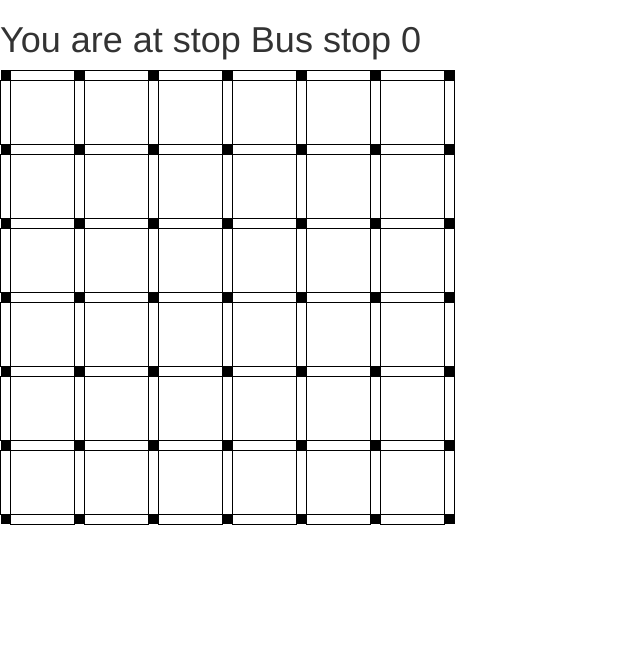
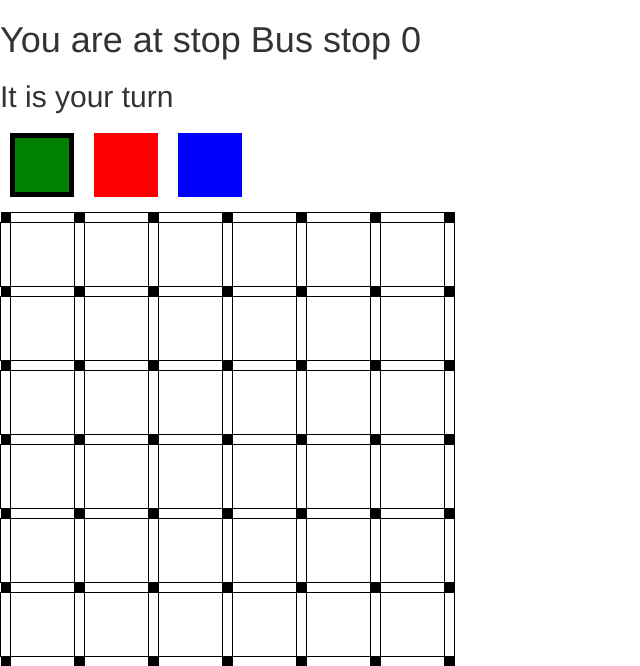
Before and after one commit to jammers-ach/internet-of-bustops, a Django app: page / in a window 1280 px wide. Shown: the top 666 px of the page, without its empty margins (0-640 px from the left). Run offline with Django 3.2, Linux system fonts and the light colour scheme; data comes from the database, SQL or seed files in the repository; data that the repository does not hold is empty; some libraries are stand-ins or nearby versions.

Commit message:
Turn based gaming

```diff
--- a/iobs/stops/static/stops/game.js
+++ b/iobs/stops/static/stops/game.js
@@ -10,16 +10,39 @@ $.widget( "custom.gameboard", {
 
     _create: function() {
         console.log(this.options);
+
+        this.current_player = 0;
+        this.num_players = 3;
+        this.this_player = 0;
+
         this.width = this.options.width;
         this.height = this.options.height;
 
+        this.buildTurnCounter();
         this.buildBoard();
 
         //this.options.nodes.forEach(function(n){
             //this._edgeClicked(n[0],n[1],n[2]);
         //}.bind(this));
+        //
+
+        this.updateBoard();
     },
 
+
+    buildTurnCounter:function() {
+        this.board_holder = $("<h2></h2>").appendTo(this.element);
+        var game_holder = $("<div></div>").appendTo(this.element);
+        game_holder.addClass('player_holders');
+        this.player_holders = [];
+
+        for(var i = 0; i < this.num_players; i++){
+            var player_screen = $("<div></div>").appendTo(game_holder);
+            player_screen.addClass('player' + i).addClass('player');
+            this.player_holders.push(player_screen);
+        }
+
+    },
 
     buildBoard:function() {
         this.edges = {};
@@ -105,9 +128,10 @@ $.widget( "custom.gameboard", {
                 this._markCell(row, col);
                 this._markCell(row, col-1);
             }
+
+            this._nextPlayer();
         }
     },
-
 
     bindClick: function(edge){
         var self = this;
@@ -120,13 +144,15 @@ $.widget( "custom.gameboard", {
             rowid = parseInt(rowid);
             colid = parseInt(colid);
             dir = parseInt(dir);
-            self._edgeClicked(rowid, colid, dir);
+            if(self._myTurn()){
+                self._edgeClicked(rowid, colid, dir);
+            }
         });
     },
 
     _markCell: function(row, col){
         if(this._checkCell(row, col)){
-            this.cells[row][col].addClass('taken').addClass('a');
+            this.cells[row][col].addClass('taken').addClass('player' + this.current_player);
         }
     },
 
@@ -158,4 +184,31 @@ $.widget( "custom.gameboard", {
         return edge.hasClass('taken');
     },
 
+    _nextPlayer: function(){
+        console.log(this.player_holders);
+        this.player_holders[this.current_player].removeClass('active');
+        this.current_player = (this.current_player + 1) % this.num_players
+        this.updateBoard();
+
+
+    },
+
+
+    updateBoard:function(){
+
+        this.player_holders[this.current_player].addClass('active');
+        this.element.toggleClass('active', this._myTurn());
+
+        if(this._myTurn()){
+            this.board_holder.html('It is your turn');
+        }else{
+
+            this.board_holder.html('It is player ' + this.current_player + ' turn');
+        }
+    },
+
+    _myTurn: function(){
+        return this.current_player == this.this_player;
+    },
+
 });
--- a/iobs/stops/static/stops/test.css
+++ b/iobs/stops/static/stops/test.css
@@ -24,7 +24,7 @@
     border: 1px solid black;
 }
 
-.board table td.edge:hover{
+.board.active table td.edge:hover{
     background: black;
 }
 
@@ -40,14 +40,26 @@
     background: purple !important;
 }
 
-.board table td.cell.taken.a{
+.board table td.cell.taken.player0, .board .player_holders .player0{
     background: green;
 }
 
-.board table td.cell.taken.b{
+.board table td.cell.taken.player1, .board .player_holders .player1{
     background: red;
 }
 
-.board table td.cell.taken.c{
+.board table td.cell.taken.player2, .board .player_holders .player2{
     background: blue;
 }
+
+.board .player_holders .player{
+    display:inline-block;
+    width:64px;
+    height:64px;
+    padding: 5px;
+    margin:10px;
+}
+.board .player_holders .player.active{
+    border: solid 5px black;
+    padding:0px;
+}
```
